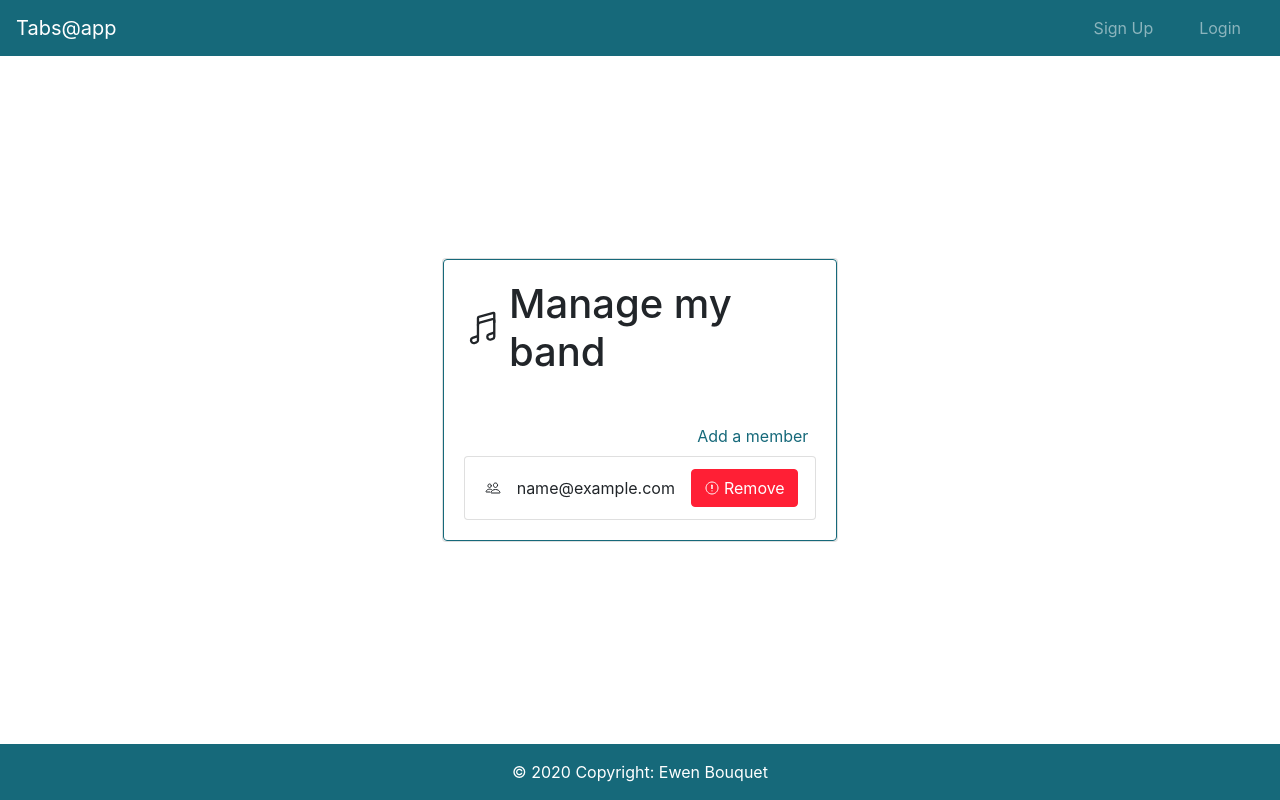
After one commit to iFairPlay22/Tabs-App, a Symfony app: template templates/member/manage.html.twig in a window 1280 px wide. The commit adds this page. Run offline with Twig, Linux system fonts and the light colour scheme; the template is opened without the code that fills it: most values are stand-ins (such as "Sample title", 1, 10 or a date in 2020); style sheets or scripts are compiled from the project's sources; some libraries are stand-ins or nearby versions.

Commit message:
Clean members

```diff
--- /dev/null
+++ b/assets/js/manageMembers.js
@@ -0,0 +1,16 @@
+import $ from "jquery"
+
+$(document).on("click", ".removeMemberBtn", function(e) {
+
+    e.preventDefault();
+
+    var _self = $(this);
+
+    var userId = _self.data('id');
+
+    var route = window.location.pathname.replace("/manage", `/remove/${userId}`)
+
+    $("#confirmRemoveBtn").attr("href", route)
+
+    // $(_self.attr('href')).modal('show');
+});
--- a/assets/styles/colors.scss
+++ b/assets/styles/colors.scss
@@ -3,6 +3,6 @@ $secondary: #82C0CC;
 $info: #b9e5f0;
 $dark: #000000;
 $light: #FFFFFF;
-$success: #20c997;
+$success: #32a852;
 $warning: #FFA62B;
 $danger: #FF1F35;
--- a/src/Entity/User.php
+++ b/src/Entity/User.php
@@ -191,11 +191,6 @@ class User implements UserInterface
 
     public function getViewCode()
     {
-        // $this->getDoctrine()
-        //         ->getRepository(User::class)
-        //         ->find(
-        //             ViewCode::idFromCode($code)
-        //         );
         return ViewCode::codeFromId(ViewCode::idFromCode(ViewCode::codeFromId($this->getId())));
     }
 }
--- a/templates/base.html.twig
+++ b/templates/base.html.twig
@@ -12,7 +12,7 @@
 			{{ encore_entry_link_tags('app') }}
 
 			<!-- Renders a link tag (if your module requires any CSS)
-			                    <link rel="stylesheet" href="/build/app.css"> -->
+						                    <link rel="stylesheet" href="/build/app.css"> -->
 			<script src="https://unpkg.com/ionicons@5.2.3/dist/ionicons.js"></script>
 		{% endblock %}
 	</head>
@@ -33,8 +33,8 @@
 			{{ encore_entry_script_tags('app') }}
 
 			<!-- Renders app.js & a webpack runtime.js file
-			                <script src="/build/runtime.js"></script>
-			                <script src="/build/app.js"></script> -->
+						                <script src="/build/runtime.js"></script>
+						                <script src="/build/app.js"></script> -->
 		{% endblock %}
 	</body>
 </html>
--- /dev/null
+++ b/templates/member/manage.html.twig
@@ -0,0 +1,78 @@
+{% extends 'base.html.twig' %}
+
+{% block stylesheets %}
+
+	{{ parent() }}
+	{{ encore_entry_script_tags('js/manageMembers') }}
+
+{% endblock %}
+
+{% block verticallyCenter %}
+
+	<div class="col-lg-4 col-md-8 col-sm-10 col-12">
+		<div class="card">
+			<div class="card-body rounded border border-primary">
+				<h1 class="card-title mb-5 d-flex align-items-center">
+					<ion-icon name="musical-notes-outline" class="mr-2"></ion-icon>
+					<span>Manage my band</span>
+				</h1>
+				<div class="mb-2 d-flex justify-content-end align-items-center">
+					<a class="mr-2" href="{{ path('members_add', { band: band.id }) }}">
+						Add a member
+					</a>
+				</div>
+				<div>
+					<ul class="list-group">
+						{% for member in band.members %}
+
+							<li class="list-group-item d-flex justify-content-between align-items-center">
+								<span class="d-flex align-items-center">
+									<ion-icon name="people-outline" class="mr-3"></ion-icon>
+									<span>
+										{{ member.email|e }}
+									</span>
+								</span>
+								<div>
+									<button type="button" class="ml-3 btn btn-danger d-flex align-items-center removeMemberBtn" data-id="{{ member.id }}" data-toggle="modal" data-target="#confirmModal">
+										<ion-icon class="mr-1" name="alert-circle-outline"></ion-icon>
+										<span>
+											{% if member.id != user.id %}Remove
+												{% else %}Leave
+											{% endif %}
+										</span>
+									</button>
+								</div>
+							</li>
+						{% endfor %}
+					</ul>
+				</div>
+
+			</div>
+		</div>
+	</div>
+
+	<div class="modal fade" id="confirmModal" tabindex="-1" aria-labelledby="modalLabel" aria-hidden="true">
+		<div class="modal-dialog">
+			<div class="modal-content">
+				<div class="modal-header">
+					<h5 class="modal-title" id="modalLabel">Are you sure ?
+					</h5>
+					<button type="button" class="close" data-dismiss="modal" aria-label="Close">
+						<span aria-hidden="true">&times;
+						</span>
+					</button>
+				</div>
+				<div class="modal-body">
+					You are going to remove a member of your group.
+				</div>
+				<div class="modal-footer">
+					<button id="confirmRemoveBtn" value="-1" class="btn btn-danger" onclick="location.href = this.getAttribute('href');">
+						Yes
+					</button>
+					<button type="button" class="btn btn-primary" data-dismiss="modal">No
+					</button>
+				</div>
+			</div>
+		</div>
+	</div>
+{% endblock %}
--- a/templates/reset_password/request.html.twig
+++ b/templates/reset_password/request.html.twig
@@ -20,8 +20,7 @@
 					{{ form_row(requestForm.email) }}
 					<div>
 						<small>
-							Enter your email address and we we will send you a
-							                                    link to reset your password.
+							Enter your email address and we we will send you a link to reset your password.
 						</small>
 					</div>
 
--- a/webpack.config.js
+++ b/webpack.config.js
@@ -24,6 +24,7 @@ Encore
  * and one CSS file (e.g. app.css) if your JavaScript imports CSS.
  */
 .addEntry("app", "./assets/app.js")
+    .addEntry("js/manageMembers", "./assets/js/manageMembers.js")
     //.addEntry('page1', './assets/page1.js')
     //.addEntry('page2', './assets/page2.js')
 
```
Also changed, not shown: src/Controller/MemberController.php (+66 -10 lines), src/Util/ViewCode.php (+6 -3 lines), templates/member/add.html.twig (added, +44 -0 lines), templates/member/index.html.twig (deleted, +0 -38 lines), templates/song/all.html.twig (+7 -2 lines).
